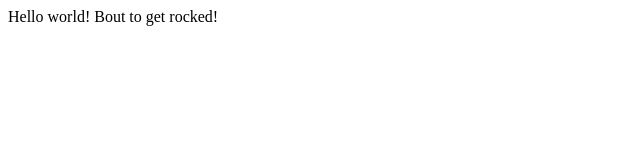
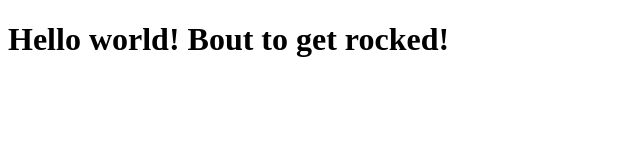
Before and after one commit to Neubs/neubs.github.io, a plain HTML site: page index.html in a window 1280 px wide. Shown: the whole page, without its empty margins (0-640 px from the left). Drawn offline with Linux system fonts and the light colour scheme.

Commit message:
push 3
header

```diff
--- a/index.html
+++ b/index.html
@@ -5,6 +5,6 @@
     <title>Come on and slam and welcome to the jam!</title>
   </head>
   <body>
-    Hello world! Bout to get rocked!
+    <h1>Hello world! Bout to get rocked!</h1>
   </body>
 </html>
```
